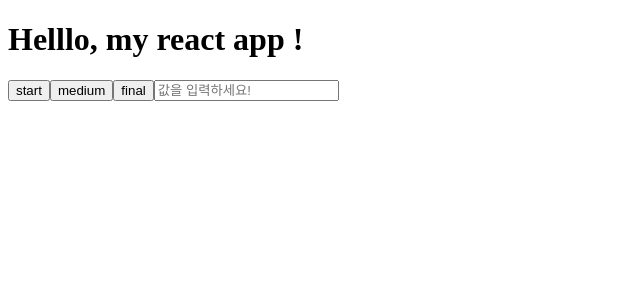
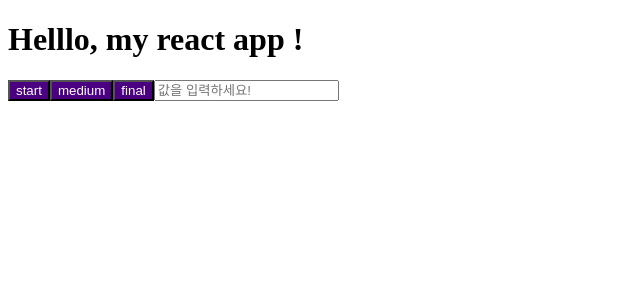
Before and after one commit to jiyoung0307/myapp, a React (Create React App) app: page / in a window 1280 px wide. Shown: the top 300 px of the page, without its empty margins (0-640 px from the left). Built offline with nearby package versions, Linux system fonts and the light colour scheme.

Commit message:
~ Build파일 생성

```diff
--- /dev/null
+++ b/src/App.css
@@ -0,0 +1,5 @@
+.h1 {
+    font-size: 20px;
+    font: bold;
+    color: blue;
+}
--- a/src/App.js
+++ b/src/App.js
@@ -1,10 +1,11 @@
 import Button from "./Button";
 import Input from "./Input";
+import styles from "./App.css";
 
 function App() {
   return (
     <div>
-      <h1>Helllo, my react app !</h1>
+      <h1 className={styles.h1}>Helllo, my react app !</h1>
       <Button text="start" />
       <Button text="medium" />
       <Button text="final" />
--- /dev/null
+++ b/src/Button.css
@@ -0,0 +1,4 @@
+button {
+    background-color: indigo;
+    color: white;
+}
--- a/src/Button.js
+++ b/src/Button.js
@@ -1,8 +1,9 @@
 import PropTypes from 'prop-types';
+import './Button.css';
 
 function Button({text}) {
     return (
-        <button>
+        <button className='btn'>
             {text}
         </button>
     );
--- /dev/null
+++ b/src/index.css
@@ -0,0 +1,4 @@
+button {
+    background-color: indigo;
+    color: white;
+}
--- a/src/index.js
+++ b/src/index.js
@@ -1,6 +1,7 @@
 import React from 'react';
 import ReactDOM from 'react-dom/client';
 import App from './App';
+// import './index.css';
 
 const root = ReactDOM.createRoot(document.getElementById('root'));
 root.render(
```
Also changed, not shown: public/index.html (+4 -4 lines), 9 other files (tests, documents, lock files or other folders).
